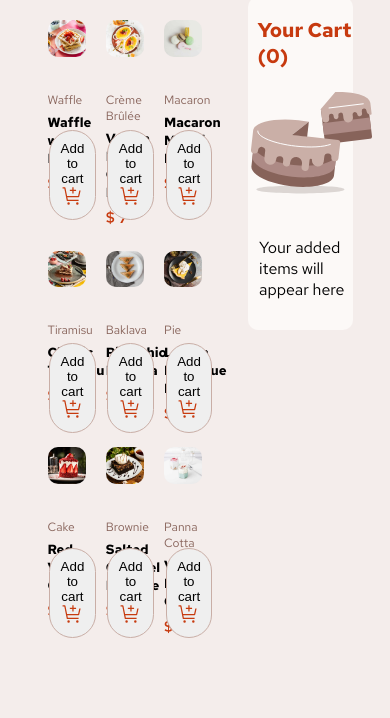
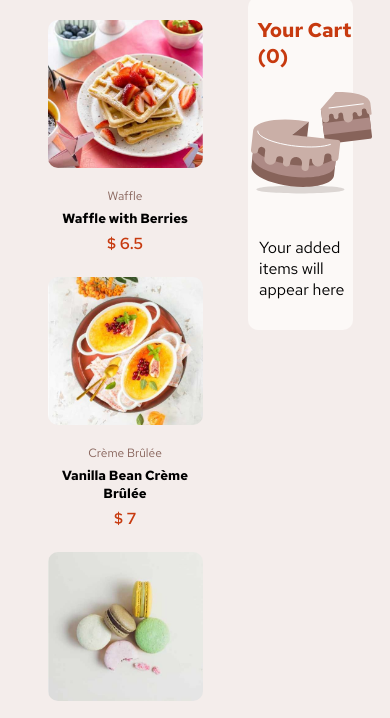
Before and after one commit to ayoubakbartabar/Restaurant-Menu-Project, a plain HTML site: page index.html in a window 390 px wide. Shown: the part 96-814 px from the top of the page. Drawn offline with Linux system fonts and the light colour scheme.

Commit message:
Update Style.css

```diff
--- a/src/style/style.css
+++ b/src/style/style.css
@@ -144,19 +144,34 @@ body {
      border: 1px solid var(--Rose300);
      border-radius: 50px;
      cursor: pointer;
-    margin-right: auto;
-    margin-left: auto;
-    max-width: 150px;
+     margin: 0 auto;
+     max-width: 120px;
+     width: 100%;
      display: flex;
      padding: 10px;
      justify-content: center;
      align-items: center;
-    align-content: center;
-    flex-wrap: wrap;
      flex-direction: row-reverse;
      position: absolute;
-    top: 53%;
-    left: 20%;
+     bottom: 10px;
+     left: 50%;
+     transform: translate(-50%, 54%);
+
+     background-color: white;
+ }
+
+ .thumbnail {
+     position: relative;
+     width: 100%;
+ }
+
+ .buying {
+     opacity: 0;
+     transition: opacity 0.3s ease-in-out;
+ }
+
+ .thumbnail:hover .buying {
+     opacity: 1;
  }
 
  .detaile {
@@ -499,3 +514,36 @@ body {
      font-weight: 100;
      cursor: pointer;
  }
+
+ @media (max-width: 1024px) {
+     .foods-box {
+         width: 50%;
+     }
+ }
+
+ @media (max-width: 768px) {
+     .foods-box {
+         width: 100%;
+     }
+
+     .buying {
+         max-width: 120px;
+         padding: 8px;
+         font-size: 14px;
+     }
+
+     .short-name,
+     .long-name,
+     .price {
+         text-align: center;
+         width: 100%;
+     }
+
+     .detaile {
+         padding-top: 15px;
+         width: 100%;
+         display: flex;
+         flex-direction: column;
+         align-items: center;
+     }
+ }
```
Lines whose indentation alone changed are shown as unchanged.
